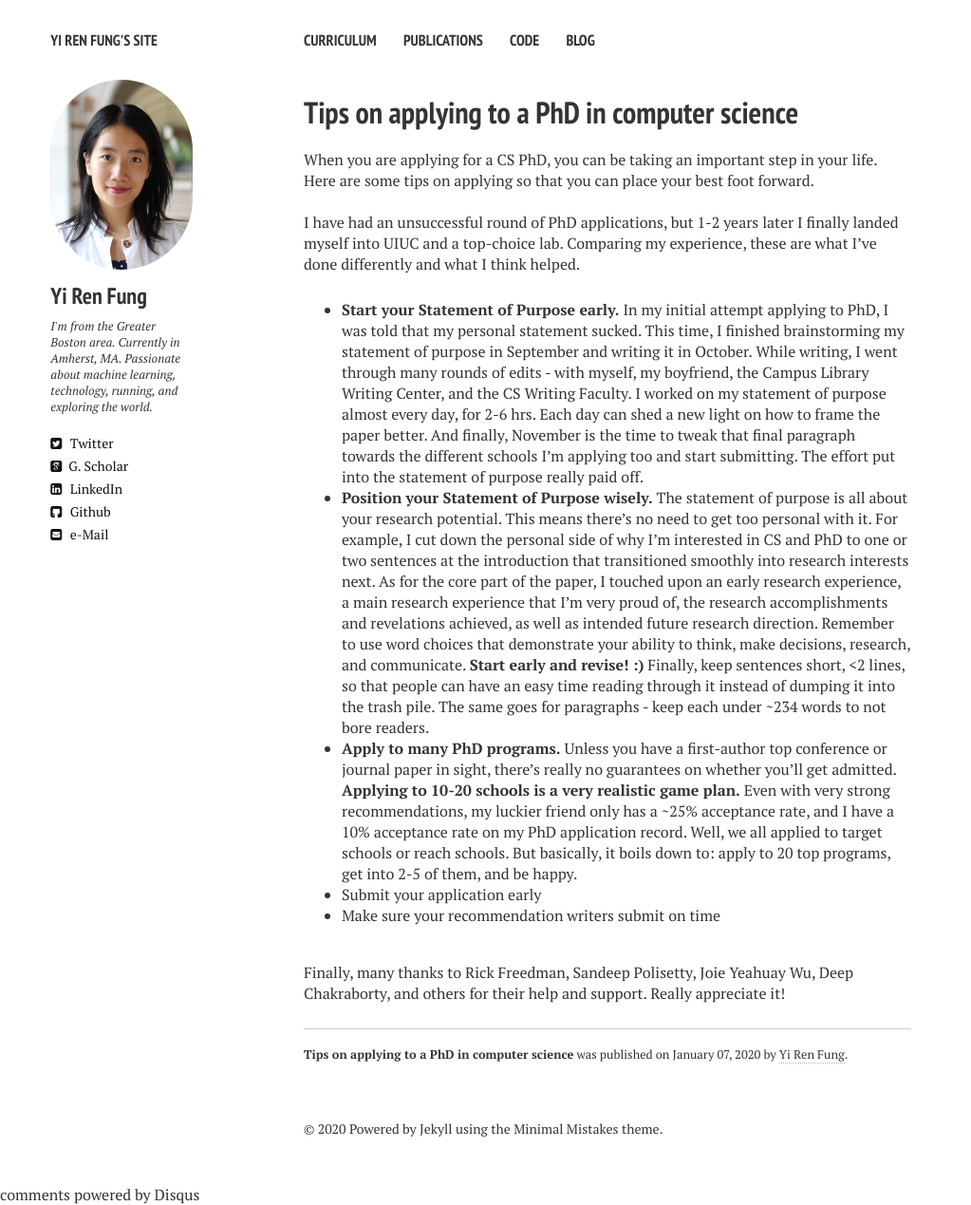
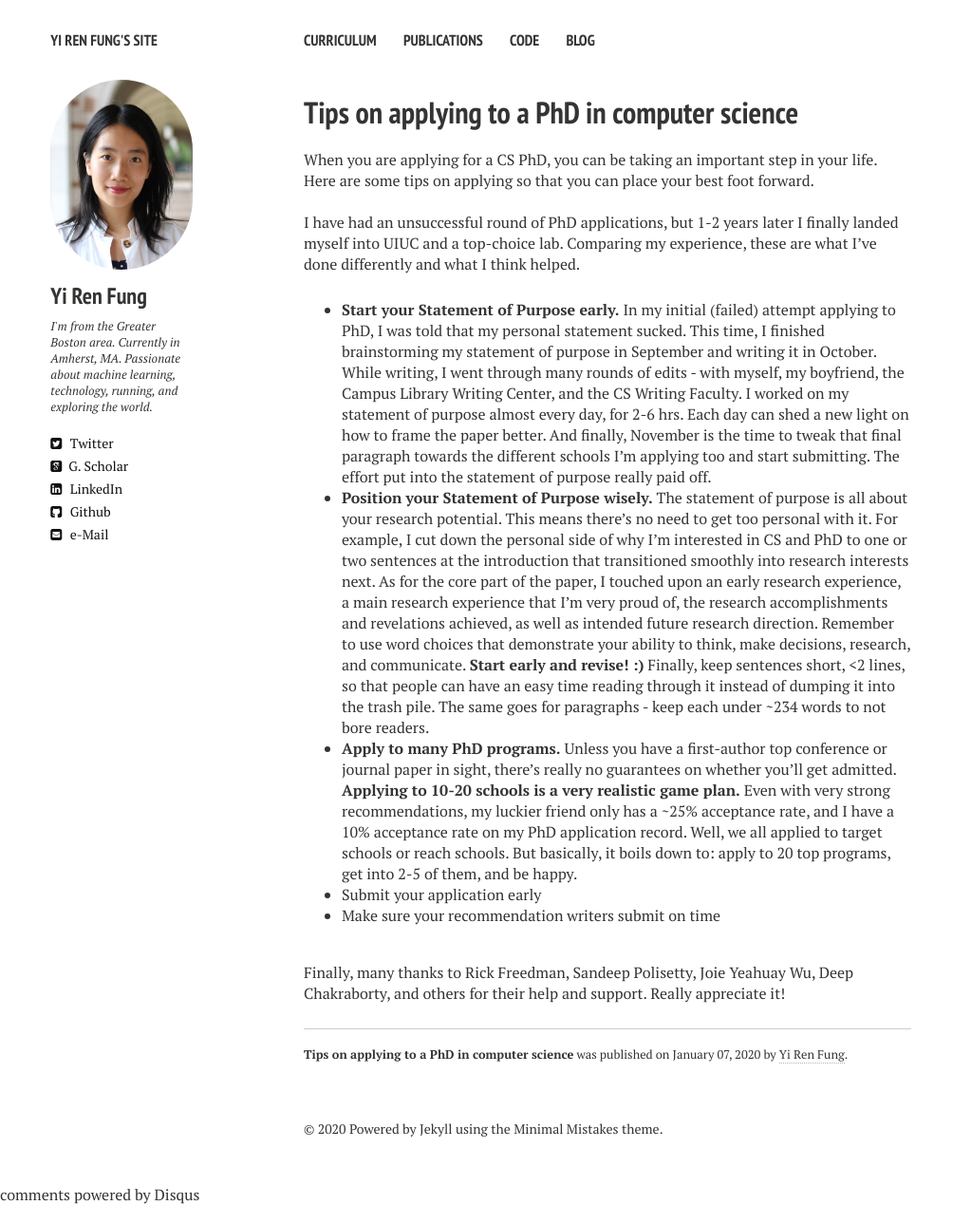
Before and after one commit to yrf1/yrf1.github.io, a Jekyll site: the page built from _posts/2020-01-07-on-phd-applications.md, in a window 1280 px wide. Shown: the whole page at 95% size, without its empty margins (0-1023 px from the left). Built offline with Jekyll 4.4.1, drawn with Linux system fonts in a browser that asks for light colours; nearby versions of some CDN libraries; comment, search, counter and statistics services are not loaded.

Commit message:
Updated blog post

```diff
--- a/_posts/2020-01-07-on-phd-applications.md
+++ b/_posts/2020-01-07-on-phd-applications.md
@@ -10,7 +10,7 @@
 
 <br>
 I have had an unsuccessful round of PhD applications, but 1-2 years later I finally landed myself into UIUC and a top-choice lab. Comparing my experience, these are what I've done differently and what I think helped.
-* **Start your Statement of Purpose early.** In my initial attempt applying to PhD, I was told that my personal statement sucked. This time, I finished brainstorming my statement of purpose in September and writing it in October. While writing, I went through many rounds of edits - with myself, my boyfriend, the Campus Library Writing Center, and the CS Writing Faculty. I worked on my statement of purpose almost every day, for 2-6 hrs. Each day can shed a new light on how to frame the paper better. And finally, November is the time to tweak that final paragraph towards the different schools I'm applying too and start submitting. The effort put into the statement of purpose really paid off.
+* **Start your Statement of Purpose early.** In my initial (failed) attempt applying to PhD, I was told that my personal statement sucked. This time, I finished brainstorming my statement of purpose in September and writing it in October. While writing, I went through many rounds of edits - with myself, my boyfriend, the Campus Library Writing Center, and the CS Writing Faculty. I worked on my statement of purpose almost every day, for 2-6 hrs. Each day can shed a new light on how to frame the paper better. And finally, November is the time to tweak that final paragraph towards the different schools I'm applying too and start submitting. The effort put into the statement of purpose really paid off.
 * **Position your Statement of Purpose wisely.** The statement of purpose is all about your research potential. This means there's no need to get too personal with it. For example, I cut down the personal side of why I'm interested in CS and PhD to one or two sentences at the introduction that transitioned smoothly into research interests next. As for the core part of the paper, I touched upon an early research experience, a main research experience that I'm very proud of, the research accomplishments and revelations achieved, as well as intended future research direction. Remember to use word choices that demonstrate your ability to think, make decisions, research, and communicate. **Start early and revise! :)** Finally, keep sentences short, <2 lines, so that people can have an easy time reading through it instead of dumping it into the trash pile. The same goes for paragraphs - keep each under ~234 words to not bore readers.
 * **Apply to many PhD programs.** Unless you have a first-author top conference or journal paper in sight, there's really no guarantees on whether you'll get admitted. **Applying to 10-20 schools is a very realistic game plan.** Even with very strong recommendations, my luckier friend only has a ~25% acceptance rate, and I have a 10% acceptance rate on my PhD application record. Well, we all applied to target schools or reach schools. But basically, it boils down to: apply to 20 top programs, get into 2-5 of them, and be happy.
 * Submit your application early
```
